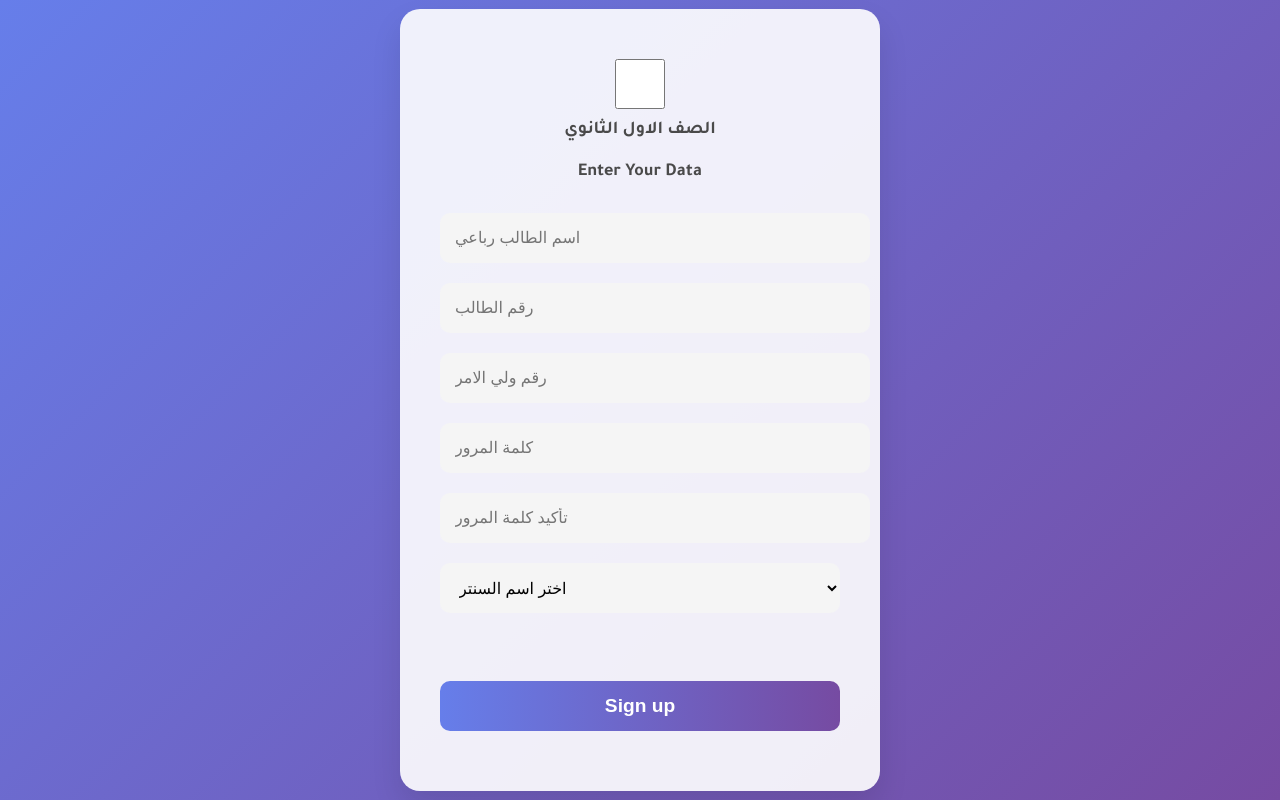
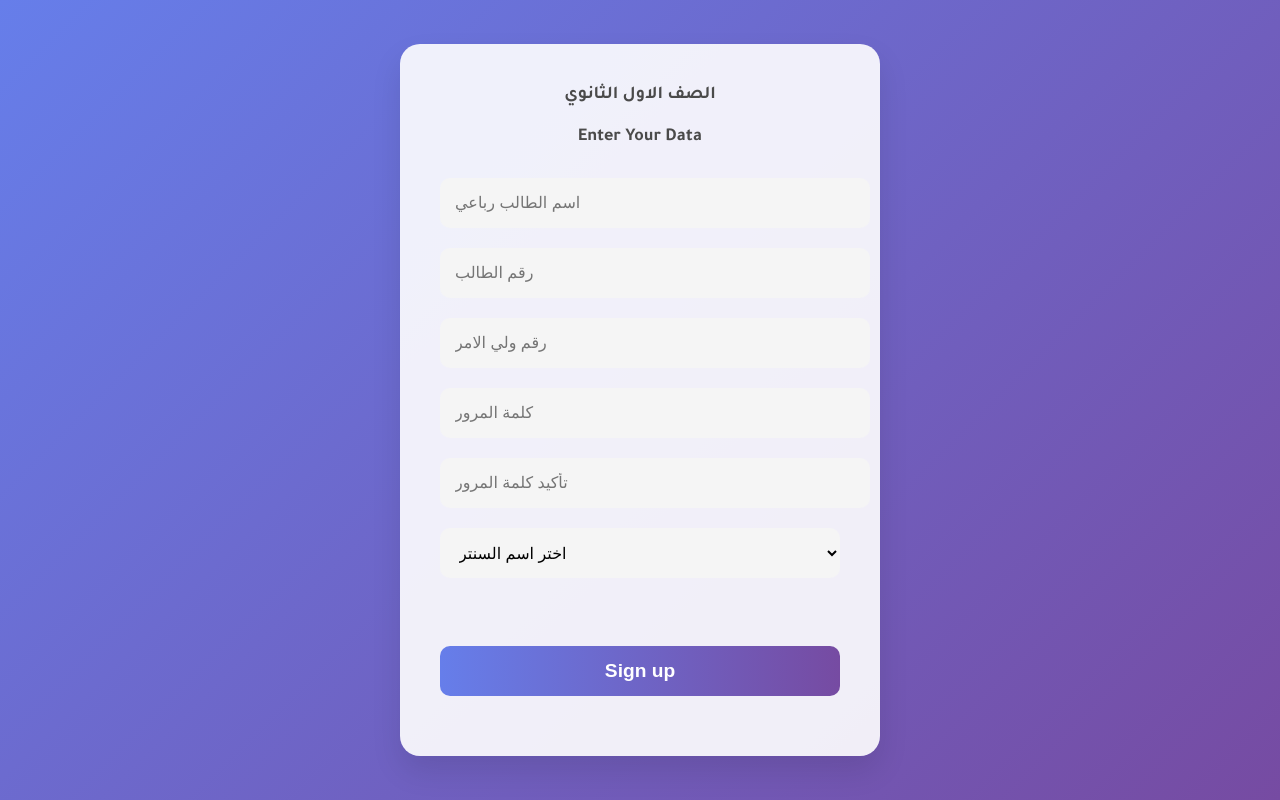
Before and after one commit to Yamenxy/DATA_M, a plain HTML site: page index.html in a window 1280 px wide. Drawn offline with Linux system fonts and the light colour scheme.

Commit message:
Update index.html

```diff
--- a/index.html
+++ b/index.html
@@ -159,7 +159,6 @@
     <div class="container">
         <form id="contact-form" onsubmit="return false;">
             <div class="main">
-                <input type="checkbox" id="chk" aria-hidden="true">
                 <div class="signup">
                     <label for="chk" aria-hidden="true" style="font-size: large;">الصف الاول الثانوي</label>
                     <label for="chk" aria-hidden="true" style="font-size: large;">Enter Your Data</label>
```
